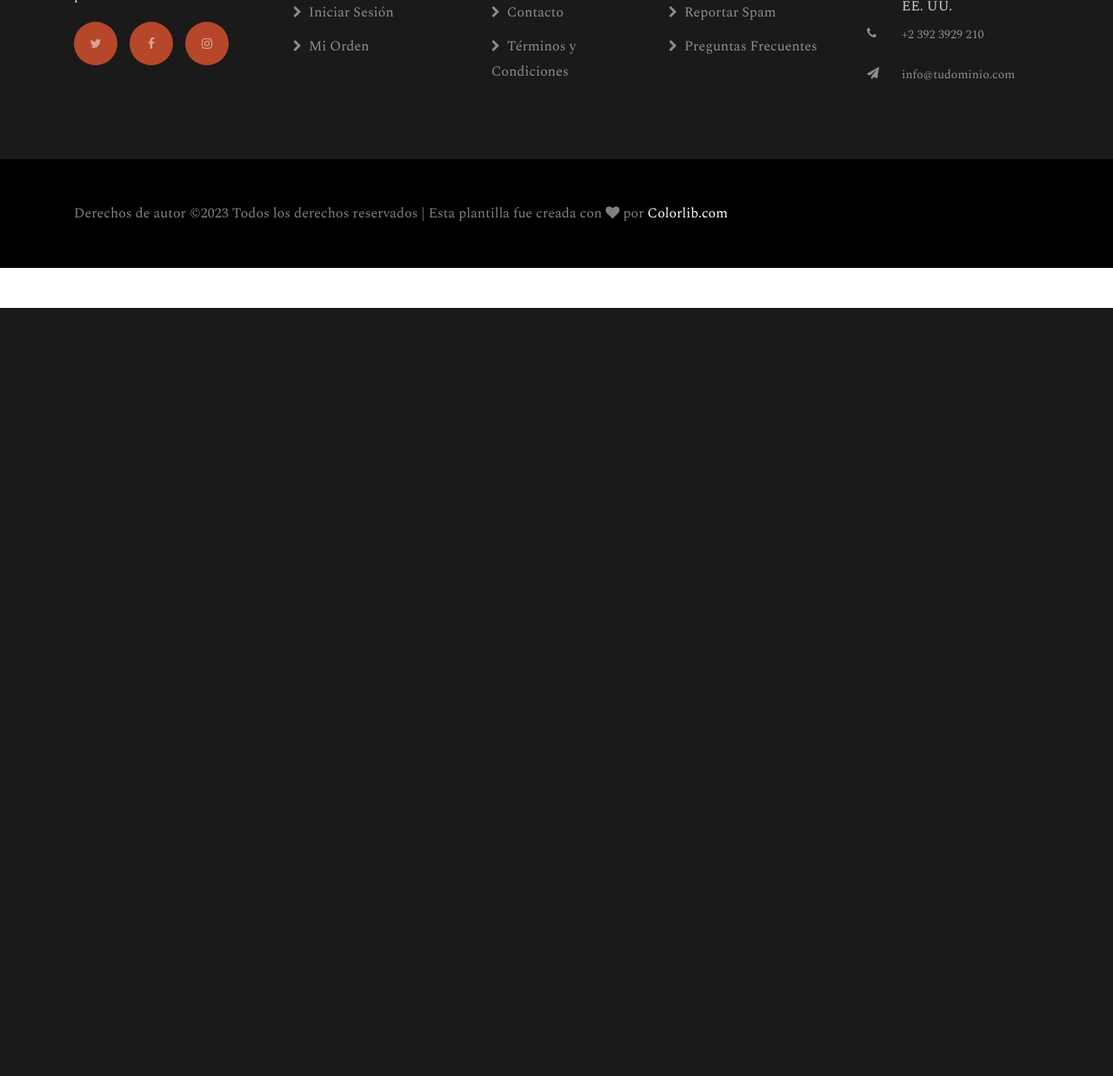
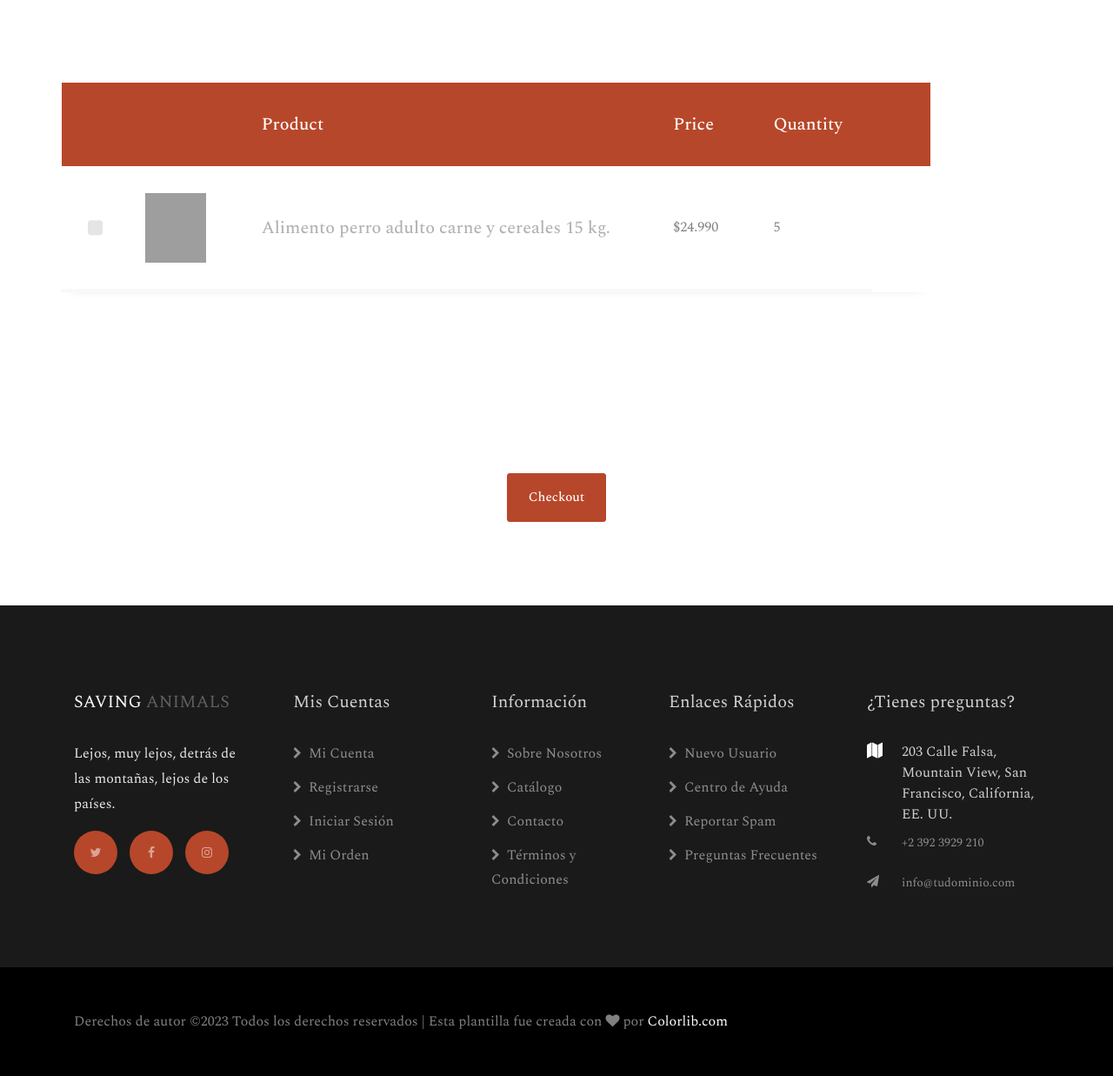
Before and after one commit to Destt12/petshop, a Django app: page /wishlist/ in a window 1280 px wide. Shown: the part 446-1683 px from the top of the page at 87% size. Before the commit the page ends 800 px from the top, so only its background shows below. Run offline with Django 3.2, Linux system fonts and the light colour scheme; a user stored in the database is signed in; data comes from the database, SQL or seed files in the repository; data that the repository does not hold is empty; some libraries are stand-ins or nearby versions; some web fonts are replaced; grey boxes are pictures that could not be loaded.

Commit message:
muchas modificiaciones

```diff
--- a/core/models.py
+++ b/core/models.py
@@ -70,3 +70,20 @@ class Cupon(models.Model):
     fecha_fin = models.DateField()
     created_at = models.DateTimeField(default=timezone.now)
     updated_at = models.DateTimeField(auto_now=True)
+
+
+class Seguimiento(models.Model):
+    ESTADOS_CHOICES = (
+        ('validacion', 'Validación'),
+        ('preparacion', 'Preparación'),
+        ('reparto', 'Reparto'),
+        ('entregado', 'Entregado'),
+    )
+
+    usuario = models.ForeignKey(User, on_delete=models.CASCADE)
+    estado = models.CharField(max_length=20, choices=ESTADOS_CHOICES)
+
+    # otros campos que necesites
+
+    def __str__(self):
+        return f'Seguimiento #{self.id} - Usuario: {self.usuario.username}'
--- a/core/templates/core/base.html
+++ b/core/templates/core/base.html
@@ -110,7 +110,7 @@
                             <a class="dropdown-item" href="{% url 'cart' %}">Carrito</a>
                             <a class="dropdown-item" href="{% url 'checkout' %}">Pago</a>
                             <a class="dropdown-item" href="{% url 'add' %}">Agregar Producto</a>
-                            <a class="dropdown-item" href="{% url 'update' %}">Actualizar</a>
+
                         {% elif user.is_authenticated %}
                             <a class="dropdown-item" href="{% url 'product' %}">Productos</a>
                             <a class="dropdown-item" href="{% url 'cart' %}">Carrito</a>
--- a/core/templates/core/wishlist.html
+++ b/core/templates/core/wishlist.html
@@ -1,69 +1,81 @@
 {% extends 'core/base.html' %}
 {% load static %}
 {% load humanize %}
-{% block css %}
 
 
-{% endblock %}
 {% block contenido %}
-
-
-    <!-- Start Wishlist  -->
-    <div class="wishlist-box-main">
+    <section class="hero-wrap hero-wrap-2" style="background-image: url({% static 'core/images/portada2.jpg' %});" data-stellar-background-ratio="0.5">
+      <div class="overlay"></div>
       <div class="container">
-            <div class="row">
-                <div class="col-lg-12">
-                    <div class="table-main table-responsive">
-                        <table class="table">
-                            <h2>Historial De Compras</h2>
-                            <thead>
-                                <tr>
-                                    <th>Imagen</th>
-                                    <th>Producto</th>
-                                    <th>Precio</th>
-                                    <th>Cantidad</th>
-                                    <th>Fecha</th>
-
-                                </tr>
-                            </thead>
-                            <tbody>
-                                {% for aux in compras %}
-                                <tr>
-                                    <td class="thumbnail-img">
-                                        <a href="#">
-									<img class="img-fluid" src="{{ aux.producto.imagen.url }}" alt="" />
-								</a>
-                                    </td>
-                                    <td class="name-pr">
-                                        <a href="#">
-									{{aux.producto.nombre}}
-								</a>
-                                    </td>
-                                    <td class="price-pr">
-                                        <p>${{aux.total|intcomma}}</p>
-                                    </td>
-                                    <td class="quantity-box">{{aux.cantidad}}</td>
-                                    <td class="add-pr">
-
-                                            {{aux.fecha|date:"Y-m-d"}}
-
-                                    </td>
-
-                                </tr>
-                                {% endfor %}
-                            </tbody>
-                        </table>
+        <div class="row no-gutters slider-text align-items-end justify-content-center">
+          <div class="col-md-9 ftco-animate mb-5 text-center">
+          	<p class="breadcrumbs mb-0"><span class="mr-2"><a href="{% url 'index' %}">Home <i class="fa fa-chevron-right"></i></a></span> <span>Carrito <i class="fa fa-chevron-right"></i></span></p>
+            <h2 class="mb-0 bread">Mi carrito</h2>
           </div>
         </div>
       </div>
+    </section>
+
+    <section class="ftco-section">
+    	<div class="container">
+    		<div class="row">
+    			<div class="table-wrap">
+						<table class="table">
+						  <thead class="thead-primary">
+						    <tr>
+						    	<th>&nbsp;</th>
+						    	<th>&nbsp;</th>
+						    	<th>Product</th>
+						      <th> Price </th>
+						      <th>Quantity</th>
+
+						      <th>&nbsp;</th>
+						    </tr>
+						  </thead>
+
+						  {% for carrito in listado %}
+						  <tbody>
+							<!--principio for-->
+
+								<tr class="alert" role="alert">
+									<td>
+										<label class="checkbox-wrap checkbox-primary">
+											<input type="checkbox">
+											<span class="checkmark"></span>
+											</label>
+									</td>
+									<td>
+										<div class="img" style="background-image: url({{ carrito.producto.imagen.url }});"></div>
+									</td>
+								<td>
+									<div class="email">
+										<span>{{ carrito.producto.nombre }}</span>
+									</div>
+								</td>
+								<td>${{ carrito.producto.precio|intcomma }}</td>
+								<td class="quantity-box"> {{carrito.cantidad}}</td>
+
+							</tr>
+
+							<!--fin for-->
+						  </tbody>
+						  {% endfor %}
+						</table>
+					</div>
+
+    		</div>
+
+    	</div>
+    </section>
+    <section class="ftco-section">
+        <div class="container">
+          <div class="row justify-content-center">
+            <div class="col-md-6 text-center">
+              <a href="{% url 'cambiar_estado_seguimiento' id.usuario_id %}" class="btn btn-primary py-3 px-4">Checkout</a>
             </div>
           </div>
-    <!-- End Wishlist -->
-
-
-
+        </div>
+      </section>
 {% endblock %}
 {% block js %}
-
-
 {% endblock %}
--- a/core/urls.py
+++ b/core/urls.py
@@ -23,9 +23,9 @@ urlpatterns = [
         path('contact/',contact,name="contact"),
         path('productSingle/',productSingle,name="productSingle"),
         path('product/',product,name="product"),
-        path('wishlist/',wishlist,name="wishlist"),
+        path('wishlist/',historial,name="historial"),
         path('product-details/<int:id>/', product_details, name='product-details'),
-
+        path('seguimiento/<int:seguimiento_id>/', cambiar_estado_seguimiento, name='cambiar_estado_seguimiento'),
 
 
         #cosas del carrito
--- a/core/views.py
+++ b/core/views.py
@@ -142,7 +142,10 @@ def checkout(request, codigo_cupon=None):
             # Restar la cantidad comprada del stock del producto
             producto.stock -= cantidad_comprada
             producto.save()
-
+            estado_inicial = 'validacion'
+            usuario = request.user
+            seguimiento = Seguimiento(usuario=usuario, estado=estado_inicial)
+            seguimiento.save()
             # Crear una instancia de Compra para el historial
             historial = Historial(
                 usuario=request.user,
@@ -283,14 +286,18 @@ def eliminar (request, id):
     carrito.delete()
     return redirect('cart')
 
-@login_required
 def historial(request):
     compras = Historial.objects.filter(usuario=request.user)
+    seguimiento = Seguimiento.objects.filter(usuario=request.user)
     data = {
-        'compras': compras
+        'listado': compras,
+        'id' : seguimiento
+
+
     }
+    print(data)
 
-    return render(request, 'core/wishlist.html',data)
+    return render(request, 'core/wishlist.html', data)
 
 @login_required
 def edit(request):
@@ -435,3 +442,14 @@ def eliminar_cupon(request, id):
     cupon = get_object_or_404(Cupon, id=id)
     cupon.delete()
     return redirect('lista_cupones')
+
+def cambiar_estado_seguimiento(request, seguimiento_id):
+    seguimiento = get_object_or_404(Seguimiento, pk=seguimiento_id)
+
+    if request.method == 'POST':
+        nuevo_estado = request.POST.get('nuevo_estado')
+        seguimiento.estado = nuevo_estado
+        seguimiento.save()
+        return redirect('detalle_seguimiento', seguimiento_id=seguimiento_id)
+
+    return render(request, 'cambiar_estado_seguimiento.html', {'seguimiento': seguimiento})
```
Also changed, not shown: core/templates/core/cambiar_estado_seguimiento.html (added, +28 -0 lines), core/migrations/0003_seguimiento.py (added), core/migrations/0004_remove_seguimiento_fecha_pago.py (added). Lines whose indentation alone changed are shown as unchanged.
